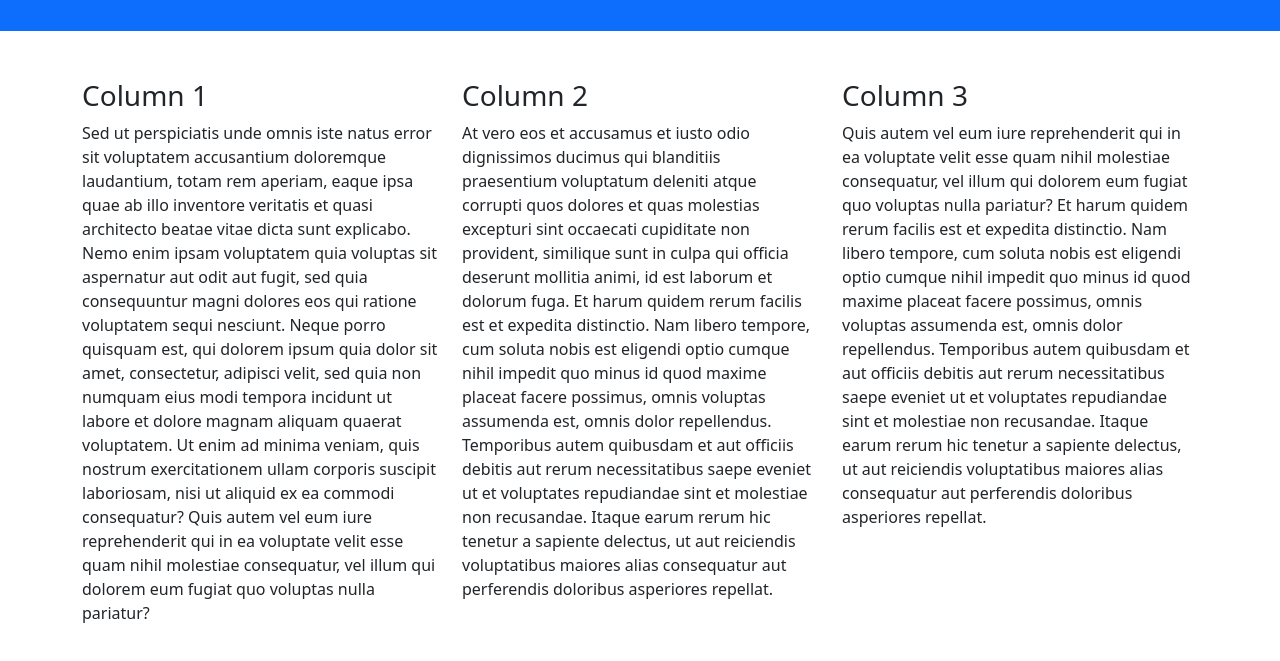
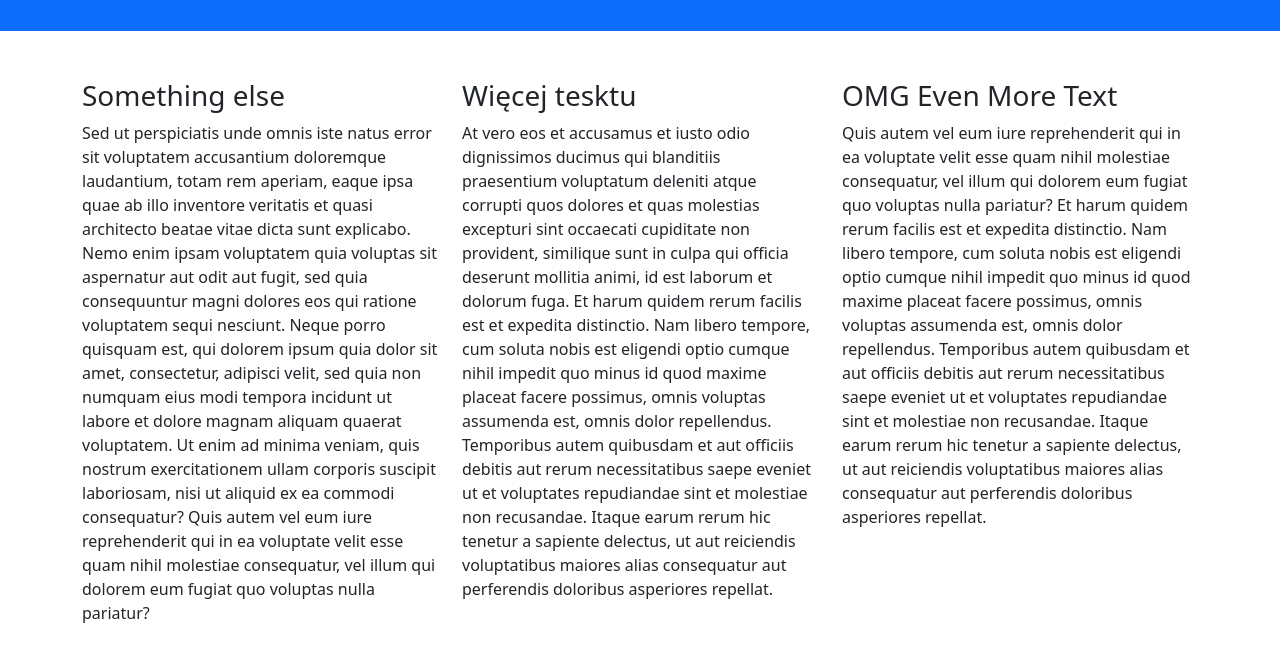
Before and after one commit to ojc33/bootstrap, a plain HTML site: page index.html in a window 1280 px wide. Shown: the part 121-782 px from the top of the page. Drawn offline with nearby package versions, Linux system fonts and the light colour scheme.

Commit message:
Tue Feb  8 02:57:44 PM CET 2022

```diff
--- a/index.html
+++ b/index.html
@@ -16,7 +16,7 @@
     <div class="container mt-5">
         <div class="row">
             <div class="col-sm-4">
-                <h3>Column 1</h3>
+                <h3>Something else</h3>
                 <p>
                 Sed ut perspiciatis unde omnis iste natus error sit voluptatem accusantium doloremque
                 laudantium, totam rem aperiam, eaque ipsa quae ab illo inventore veritatis et quasi
@@ -32,7 +32,7 @@
                 </p>
             </div>
             <div class="col-sm-4">
-                <h3>Column 2</h3>
+                <h3>Więcej tesktu</h3>
                 <p>
                 At vero eos et accusamus et iusto odio dignissimos ducimus qui blanditiis praesentium
                 voluptatum deleniti atque corrupti quos dolores et quas molestias excepturi sint occaecati
@@ -47,7 +47,7 @@
                 </p>
             </div>
             <div class="col-sm-4">
-                <h3>Column 3</h3>
+                <h3>OMG Even More Text</h3>
                 <p>
                 Quis autem vel eum iure reprehenderit qui in ea voluptate
                 velit esse quam nihil molestiae consequatur, vel illum qui dolorem eum fugiat quo
```
